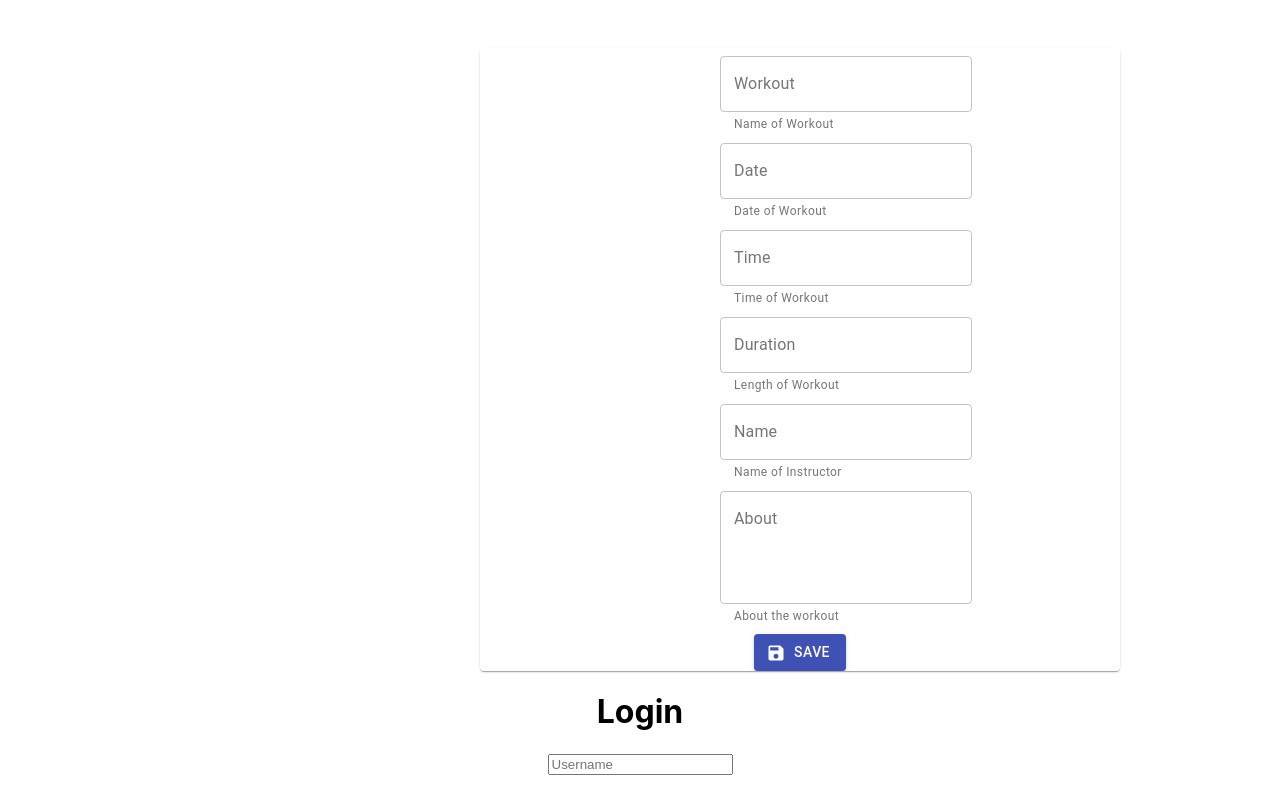
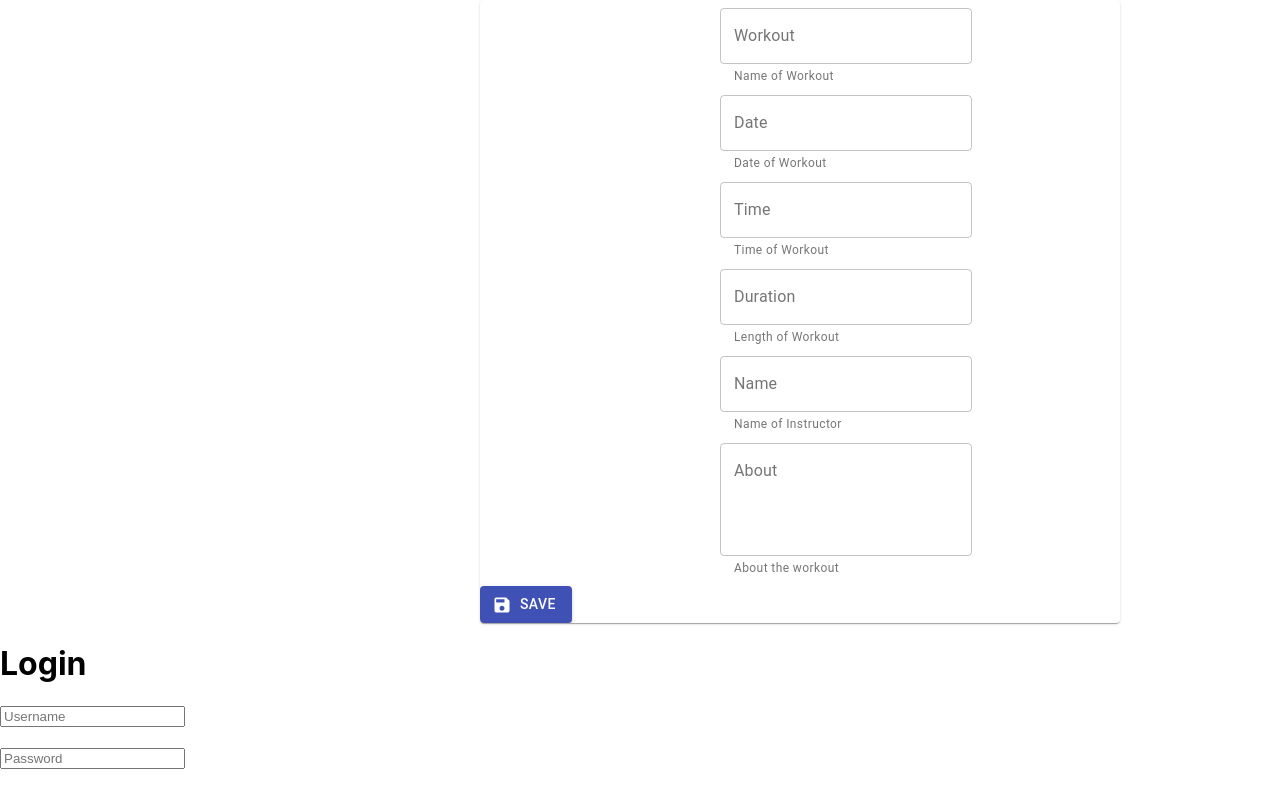
Before and after one commit to ChristopherHarwell/Anywhere-Fitness-Front-End, a React (Create React App) app: page / in a window 1280 px wide. Shown: the top 788 px of the page. Built offline with nearby package versions, Linux system fonts and the light colour scheme.

Commit message:
Update App.css

```diff
--- a/src/App.css
+++ b/src/App.css
@@ -1,4 +1,3 @@
 .App {
-  text-align: center;
-  margin-top: 3rem;
+
 }
```
